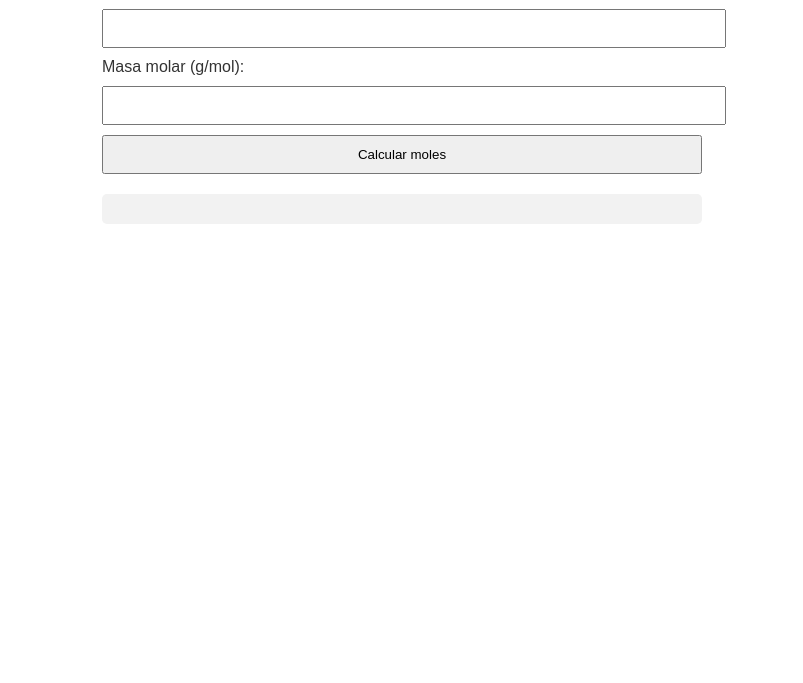
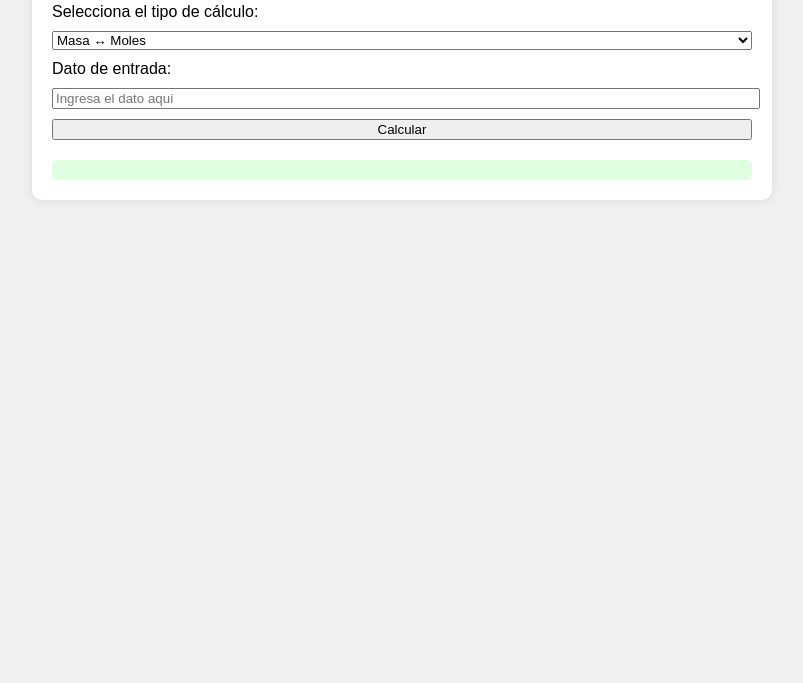
Before and after one commit to cristobal763/calculadora-quimica, a plain HTML site: page index.html in a window 1280 px wide. Shown: the part 117-800 px from the top of the page, without its empty margins (238-1041 px from the left). Drawn offline with Linux system fonts and the light colour scheme.

Commit message:
index.html

```diff
--- a/index.html
+++ b/index.html
@@ -1,66 +1,125 @@
+
 <!DOCTYPE html>
 <html lang="es">
 <head>
   <meta charset="UTF-8">
+  <meta name="viewport" content="width=device-width, initial-scale=1.0">
   <title>Calculadora Química</title>
   <style>
     body {
       font-family: Arial, sans-serif;
-            background-color: #ffffff;
-            color: #333;
-            margin: 40px;
+      margin: 20px;
+      background-color: #f0f0f0;
     }
-
     .container {
-            max-width: 600px;
+      background: white;
+      padding: 20px;
+      border-radius: 10px;
+      max-width: 700px;
       margin: auto;
+      box-shadow: 0 0 10px rgba(0,0,0,0.1);
     }
-
     h1 {
       text-align: center;
     }
-
-        input, select, button {
+    label, select, input, button, textarea {
       display: block;
       width: 100%;
-            padding: 10px;
       margin: 10px 0;
     }
-
-        .resultado {
+    #resultado {
       margin-top: 20px;
-            padding: 15px;
-            background-color: #f2f2f2;
+      background: #e0ffe0;
+      padding: 10px;
       border-radius: 5px;
+      white-space: pre-wrap;
     }
   </style>
 </head>
 <body>
   <div class="container">
     <h1>Calculadora Química</h1>
-        <label for="masa">Masa (g):</label>
-        <input type="number" id="masa">
+    <label for="tipo">Selecciona el tipo de cálculo:</label>
+    <select id="tipo">
+      <option value="masa-moles">Masa ↔ Moles</option>
+      <option value="avogadro">Número de Avogadro</option>
+      <option value="at-mol">Átomos/Moléculas ↔ Moles</option>
+      <option value="masa-molar">Masa Molar</option>
+      <option value="porcentaje-masico">Composición porcentual</option>
+      <option value="formula-empirica">Fórmula empírica</option>
+      <option value="formula-molecular">Fórmula molecular</option>
+    </select>
 
-        <label for="masaMolar">Masa molar (g/mol):</label>
-        <input type="number" id="masaMolar">
+    <label for="input">Dato de entrada:</label>
+    <input type="text" id="input" placeholder="Ingresa el dato aquí">
 
-        <button onclick="calcular()">Calcular moles</button>
+    <label for="adicional" id="labelAdicional" style="display: none;">Dato adicional:</label>
+    <input type="text" id="adicional" placeholder="Dato adicional" style="display: none;">
 
-        <div class="resultado" id="resultado"></div>
+    <button onclick="calcular()">Calcular</button>
+
+    <div id="resultado"></div>
   </div>
 
   <script>
-        function calcular() {
-            const masa = parseFloat(document.getElementById('masa').value);
-            const masaMolar = parseFloat(document.getElementById('masaMolar').value);
+    const AVOGADRO = 6.022e23;
 
-            if (isNaN(masa) || isNaN(masaMolar) || masaMolar === 0) {
-                document.getElementById('resultado').innerText = "Por favor, ingresa valores válidos.";
-                return;
+    function mostrarCampos(tipo) {
+      const labelAdicional = document.getElementById('labelAdicional');
+      const adicional = document.getElementById('adicional');
+
+      if (tipo === 'formula-molecular') {
+        labelAdicional.style.display = 'block';
+        adicional.style.display = 'block';
+        labelAdicional.textContent = 'Masa molar experimental (g/mol)';
+        adicional.placeholder = 'Ej: 180';
+      } else {
+        labelAdicional.style.display = 'none';
+        adicional.style.display = 'none';
+      }
     }
 
-            const moles = masa / masaMolar;
-            document.getElementById('resultado').innerText = `Cantidad de moles: ${moles.toFixed(4)} mol`;
+    document.getElementById('tipo').addEventListener('change', function() {
+      mostrarCampos(this.value);
+    });
+
+    function calcular() {
+      const tipo = document.getElementById('tipo').value;
+      const valor = document.getElementById('input').value;
+      const adicional = document.getElementById('adicional').value;
+      let resultado = '';
+
+      switch (tipo) {
+        case 'masa-moles':
+          const masaMolar = 18.015; // H2O
+          resultado = `Moles: ${(parseFloat(valor) / masaMolar).toFixed(4)} mol`;
+          break;
+        case 'avogadro':
+          resultado = `1 mol = ${AVOGADRO.toExponential(2)} partículas.`;
+          break;
+        case 'at-mol':
+          resultado = `Moles: ${(parseFloat(valor) / AVOGADRO).toExponential(4)} mol`;
+          break;
+        case 'masa-molar':
+          resultado = 'Ejemplo: H₂O = 2(1.008) + 15.999 = 18.015 g/mol';
+          break;
+        case 'porcentaje-masico':
+          resultado = 'Ejemplo H₂O: H = 11.19%, O = 88.81%';
+          break;
+        case 'formula-empirica':
+          resultado = 'Ejemplo: C6H12O6 → CH2O';
+          break;
+        case 'formula-molecular':
+          const empMasa = 30.03; // CH2O
+          const realMasa = parseFloat(adicional);
+          const factor = Math.round(realMasa / empMasa);
+          resultado = `Fórmula empírica: CH₂O\nFactor: ${factor}\nFórmula molecular: C${1 * factor}H${2 * factor}O${1 * factor}`;
+          break;
+        default:
+          resultado = 'Selección no válida.';
+      }
+
+      document.getElementById('resultado').innerText = resultado;
     }
   </script>
 </body>
```
Lines whose indentation alone changed are shown as unchanged.
